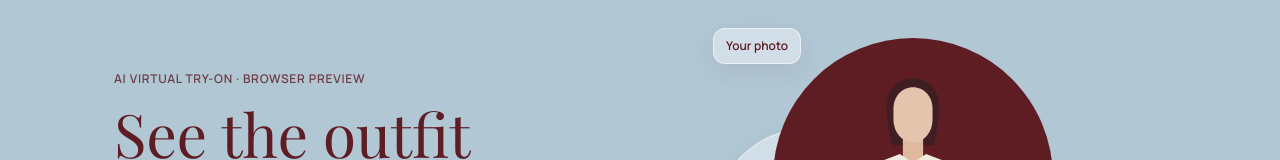
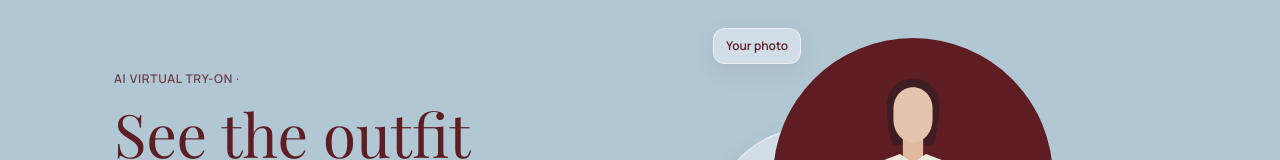
Before and after one commit to ca95-dev/new-File, a plain HTML site: page index.html in a window 1280 px wide. Shown: the part 142-302 px from the top of the page. Drawn offline with nearby package versions, Linux system fonts and the light colour scheme.

Commit message:
Update index.html

```diff
--- a/index.html
+++ b/index.html
@@ -91,7 +91,7 @@
   <div class="wrap">
     <section class="hero">
       <div>
-        <p class="kicker">AI Virtual Try-On &middot; Browser preview</p>
+        <p class="kicker">AI Virtual Try-On &middot; </p>
         <h1>See the outfit on you, before you buy it</h1>
         <p class="lead muted">PROJECTRIAL is an AI virtual try on. Upload your photo and a photo of the clothing, and see the outfit projected onto you.</p>
         <a class="btn" href="#tryon">Try it on</a>
@@ -111,7 +111,8 @@
     <div class="wrap">
       <h2>How PROJECTRIAL works</h2>
       <div class="grid">
-        <a class="card glass" href="#tryon"><div class="art"><svg viewBox="0 0 120 80"><rect x="24" y="8" width="58" height="64" rx="8"/><circle cx="53" cy="30" r="9"/><path d="M35 62c2-14 10-20 18-20s16 6 18 20"/><path d="M98 60V26M90 34l8-8 8 8"/></svg></div>
+        <a class="card glass" href="#tryon">
+          <div class="art"><svg viewBox="0 0 120 80"><rect x="24" y="8" width="58" height="64" rx="8"/><circle cx="53" cy="30" r="9"/><path d="M35 62c2-14 10-20 18-20s16 6 18 20"/><path d="M98 60V26M90 34l8-8 8 8"/></svg></div>
           <div class="card-head"><h3>1. Upload your photo</h3><span class="card-action">Open studio &rarr;</span></div><p class="muted">Choose a clear photo of yourself.</p></a>
         <a class="card glass" href="#tryon"><div class="art"><svg viewBox="0 0 120 80"><path d="M34 24l16-8c2 6 8 8 12 8s10-2 12-8l16 8 10 18-14 6-6-8v30H44V40l-6 8-14-6z"/><path d="M60 8c3 0 5 2 5 4.5S62 16 60 16"/></svg></div>
           <div class="card-head"><h3>2. Upload the clothing</h3><span class="card-action">Add garment &rarr;</span></div><p class="muted">Add a photo of the outfit you want to try.</p></a>
```
